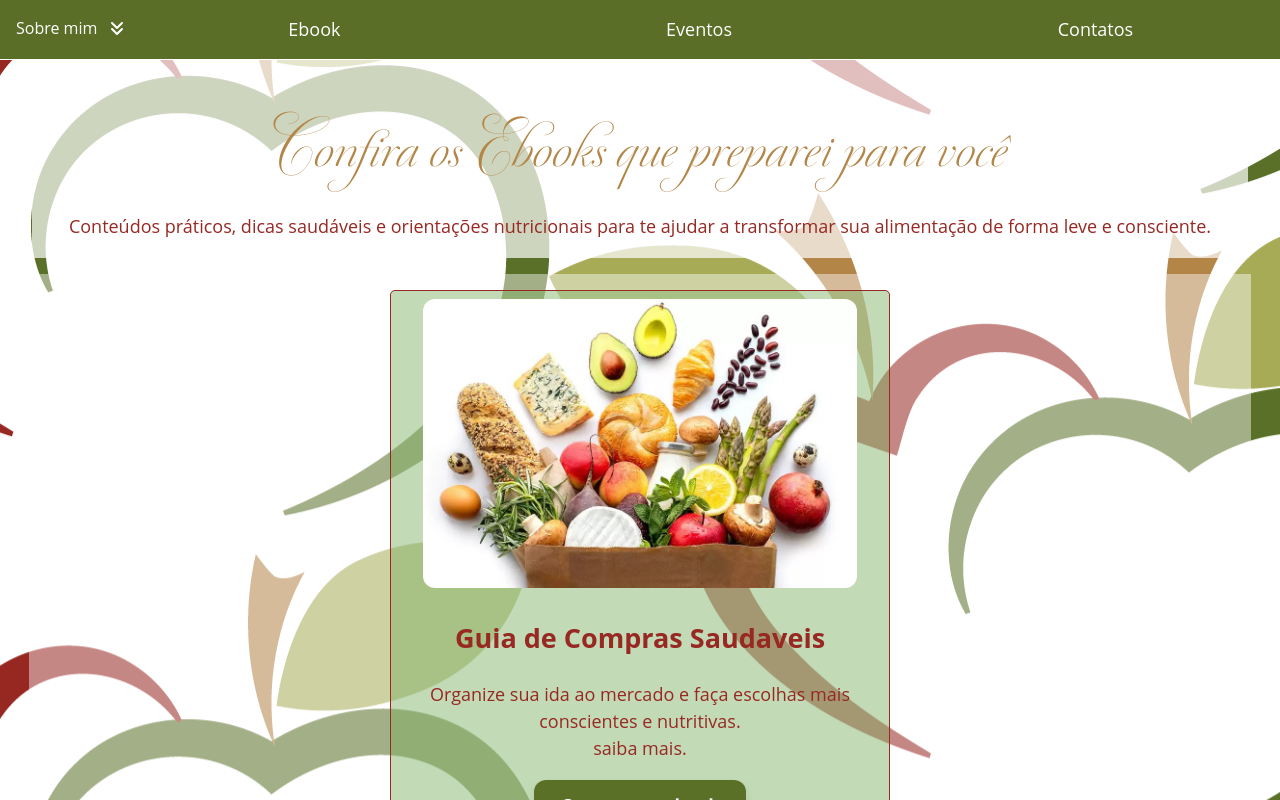
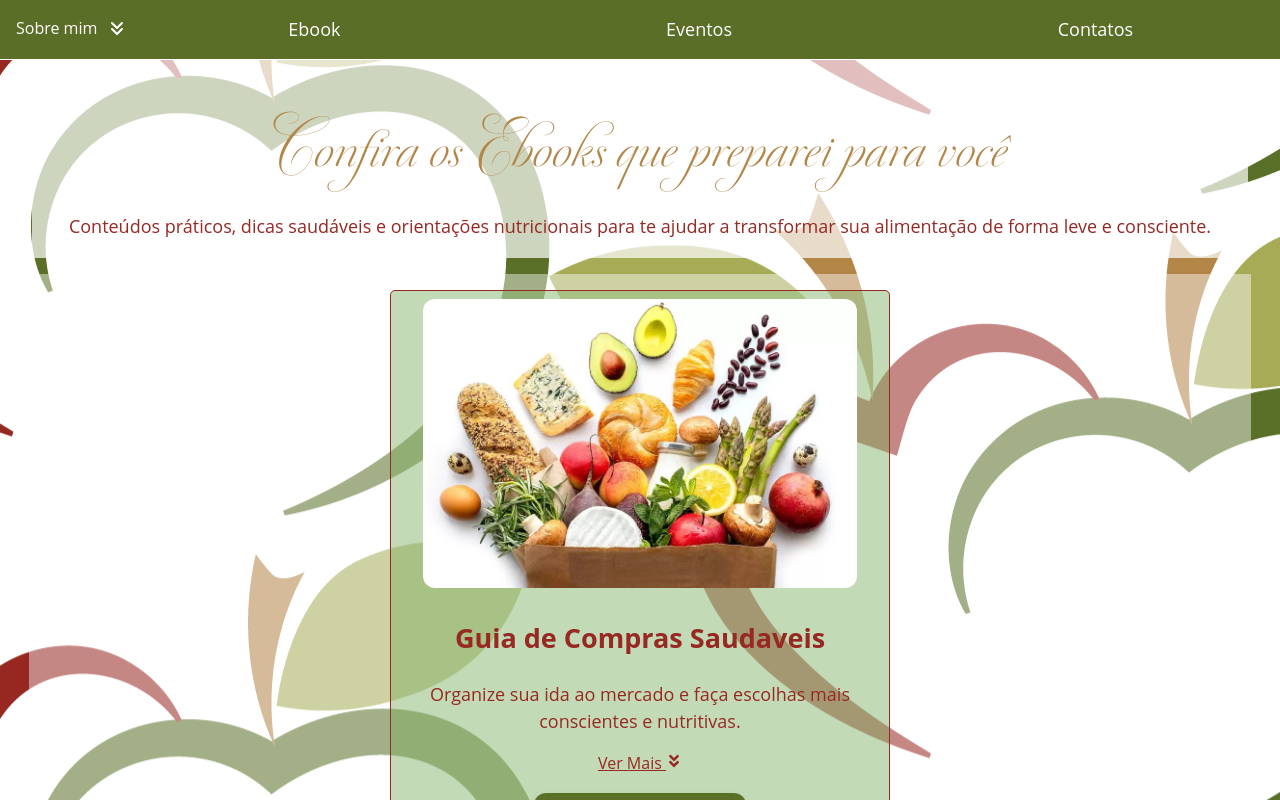
Before and after one commit to Kezia-SantAnna/mlunaproject, a React (Vite) app: page /ebook in a window 1280 px wide. Shown: the top 800 px of the page. Built offline with nearby package versions, Linux system fonts and the light colour scheme.

Commit message:
detalhes

```diff
--- a/src/App.css
+++ b/src/App.css
@@ -156,6 +156,12 @@ a.social-item > svg:focus-visible {
   border-radius: 12px;
 }
 
+.see-more {
+  text-decoration: underline;
+  font-size: 16px;
+  font-weight: 500;
+}
+
 .card .btn {
   display: inline-block;
   margin-top: 1rem;
--- a/src/Ebook.tsx
+++ b/src/Ebook.tsx
@@ -1,4 +1,9 @@
+import { useState } from "react";
+import { FaAngleDoubleDown, FaAngleDoubleUp } from "react-icons/fa";
+
 function Ebook() {
+  const [seeMore, setSeeMore] = useState(false);
+
   return (
     <main className="main-card">
       <article className="title-ebook">
@@ -15,8 +20,33 @@ function Ebook() {
             <h2>Guia de Compras Saudaveis</h2>
             <p>
               Organize sua ida ao mercado e faça escolhas mais conscientes e
-              nutritivas.<br/>
-              <a>saiba mais.</a>
+              nutritivas.
+              <br />
+              {seeMore ? (
+                <p>
+                  Este mini e-book foi desenvolvido para ajudar você a fazer
+                  compras com consciência, economia e saúde! Escolher melhor =
+                  comer melhor + gastar menos + desperdiçar menos..
+                </p>
+              ) : (
+                ""
+              )}
+              <p
+                className="see-more"
+                onClick={() => {
+                  setSeeMore(!seeMore);
+                }}
+              >
+                {seeMore ? (
+                  <>
+                    Ver Menos <FaAngleDoubleUp />
+                  </>
+                ) : (
+                  <>
+                    Ver Mais <FaAngleDoubleDown />
+                  </>
+                )}
+              </p>
             </p>
             <a
               href="https://wa.me/5521983003559/?text=%20Ebook%20Guia%20de%20compras."
```
